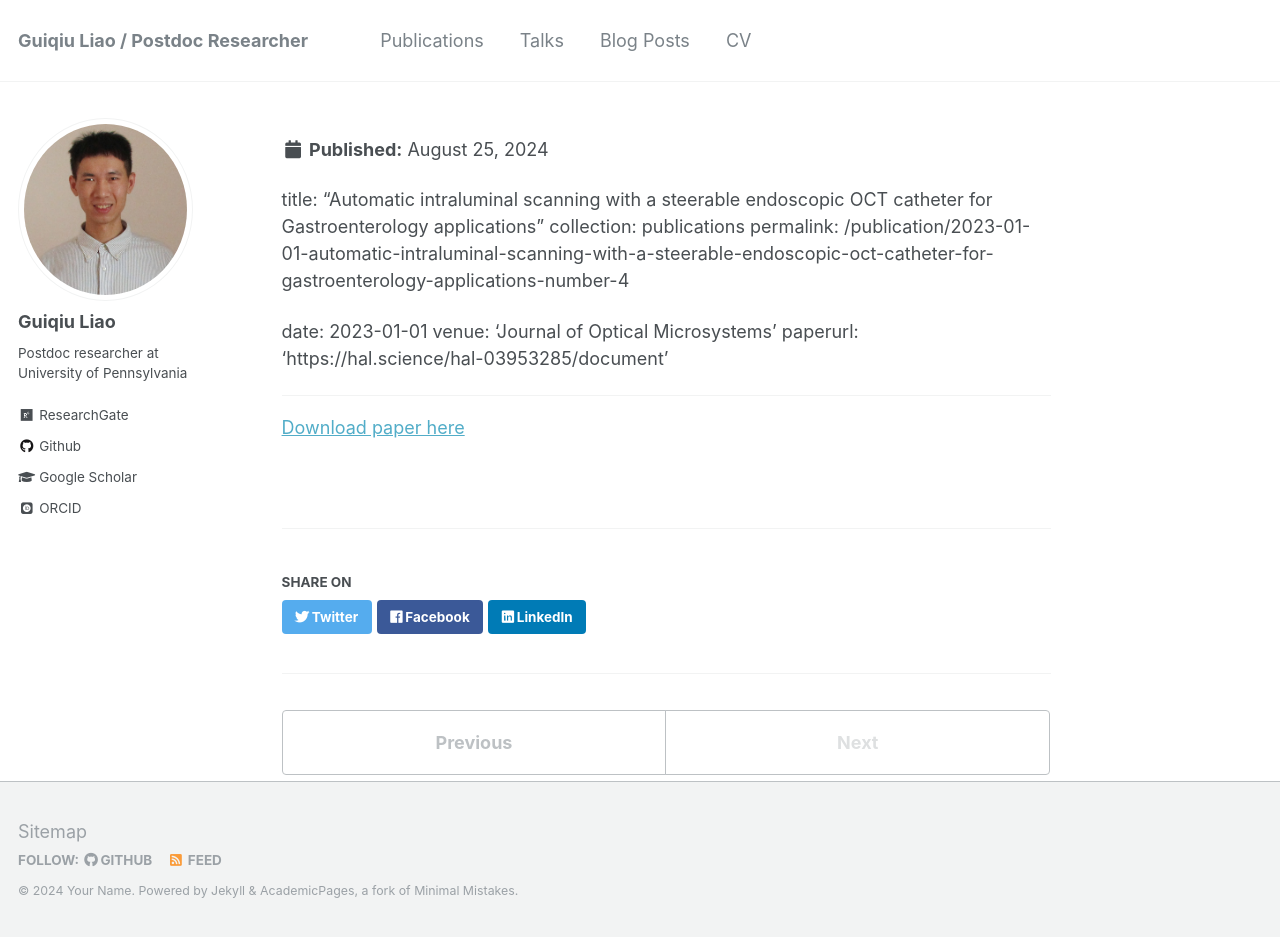
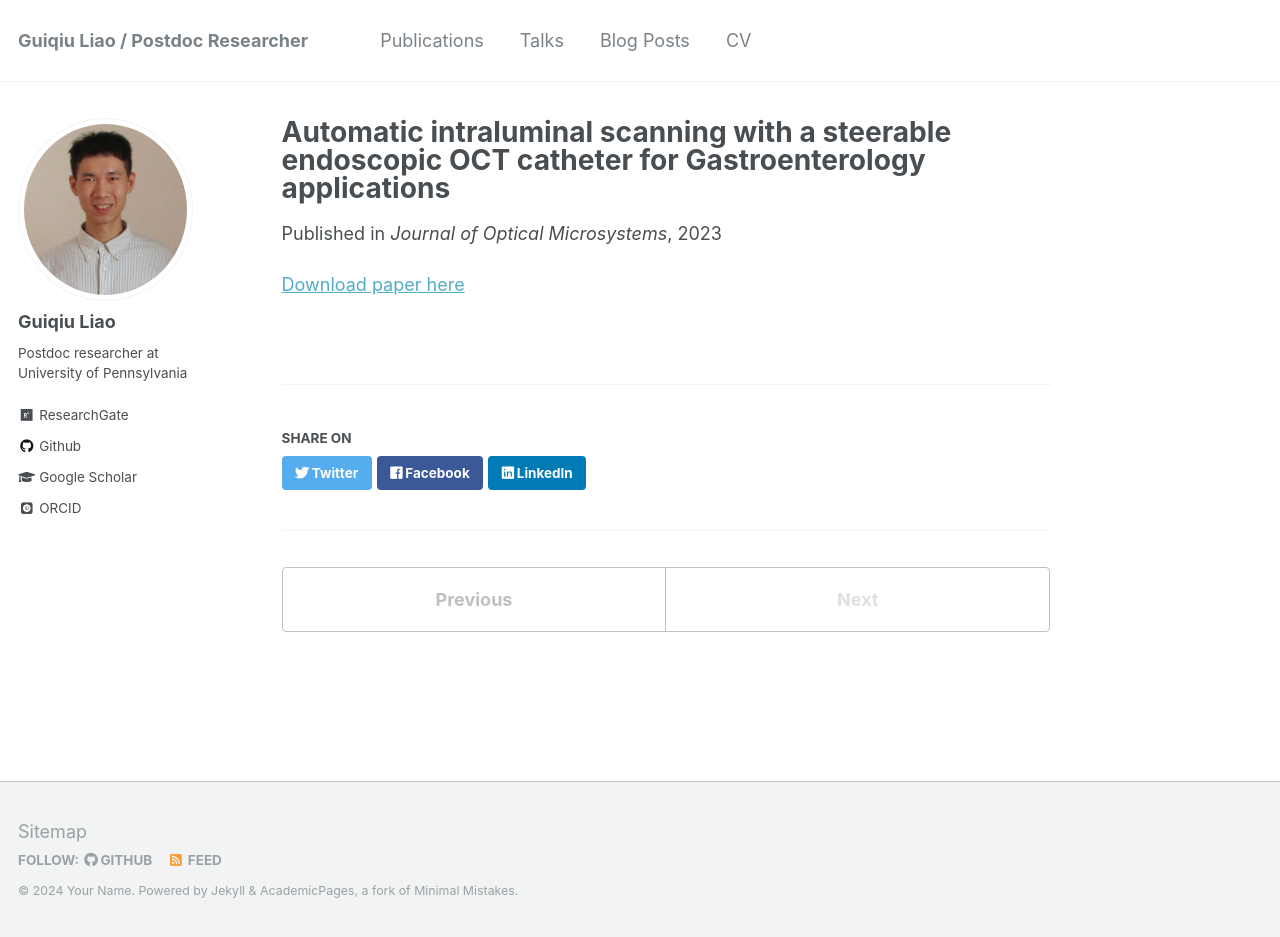
Before and after one commit to liaoguiqiu/liaoguiqiu.github.io, a Jekyll site: the page built from _publications/paper4.md, in a window 1280 px wide and 937 px high. Built offline with Jekyll 4.4.1, drawn with Linux system fonts in a browser that asks for light colours; some web fonts are replaced; some of the changed lines change nothing that is shown.

Commit message:
Update paper4.md

```diff
--- a/_publications/paper4.md
+++ b/_publications/paper4.md
@@ -1,6 +1,3 @@
----
-[Download paper here](https://hal.science/hal-03045487/)
-
 ---
 title: "Automatic intraluminal scanning with a steerable endoscopic OCT catheter for Gastroenterology applications"
 collection: publications
```
